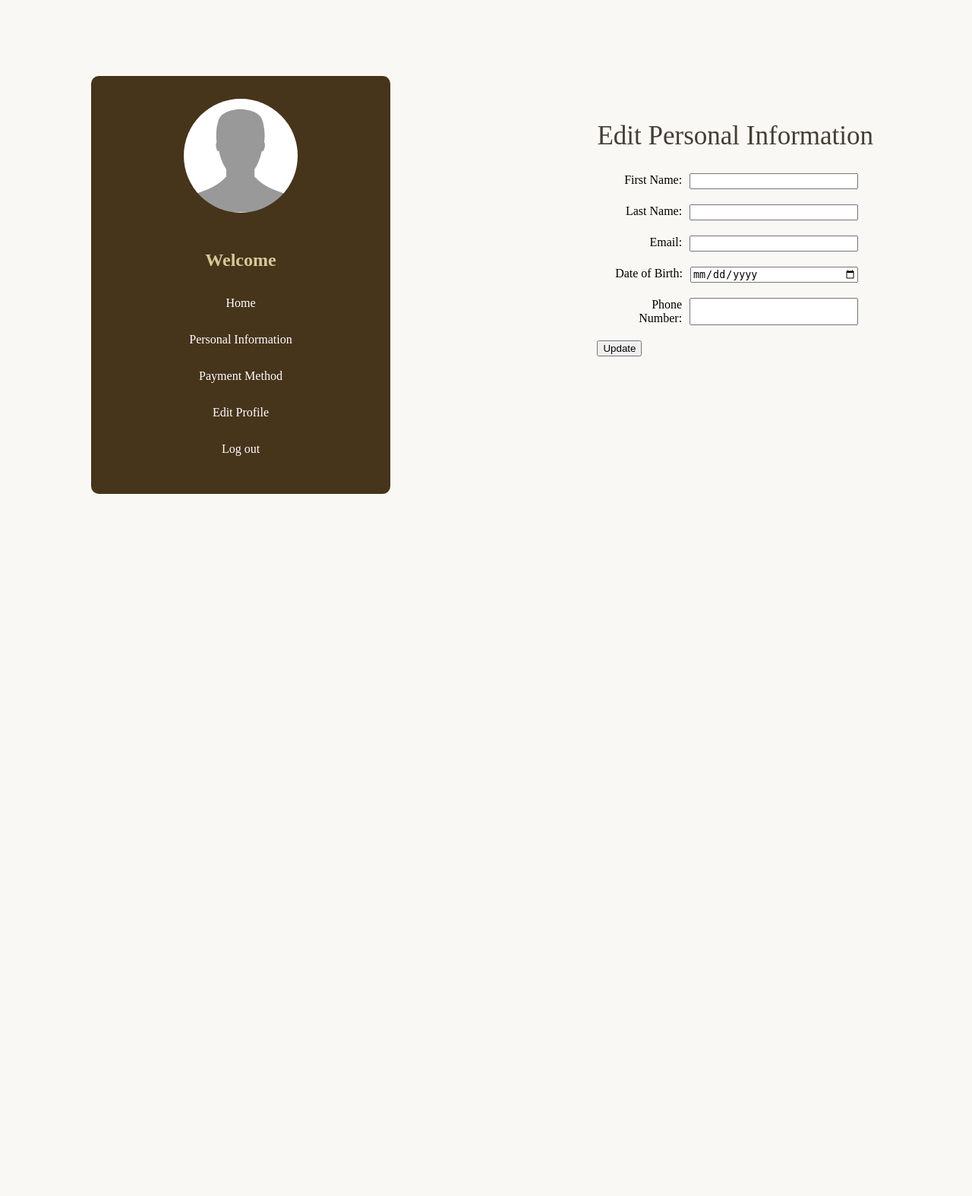
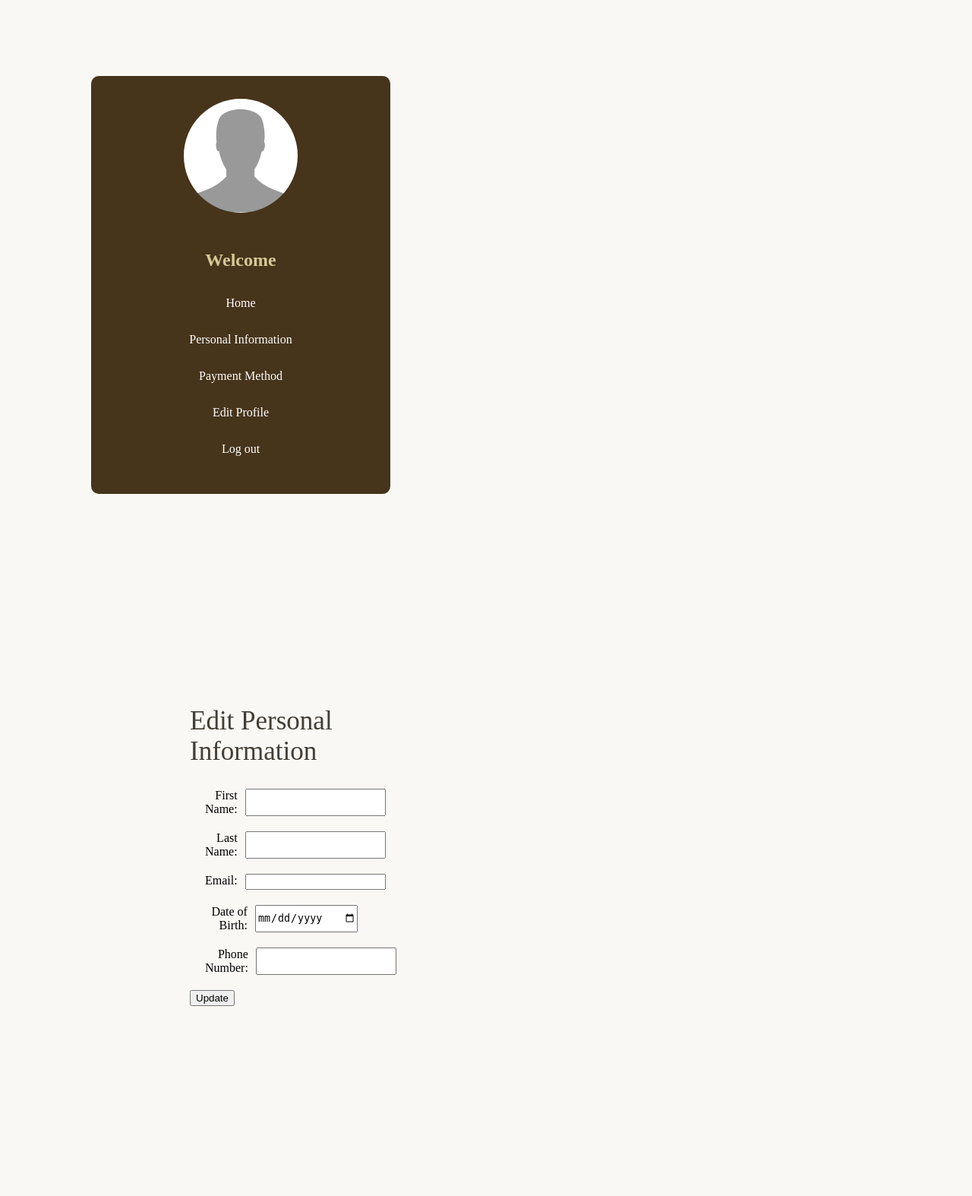
Before and after one commit to yyueqqi/art-gallery-project, a PHP site: page /website/edit_account.php in a window 1280 px wide. Shown: the part 64-1638 px from the top of the page at 76% size. Before the commit the page ends 714 px from the top, so only its background shows below. Run offline with PHP 8.4, Linux system fonts and the light colour scheme; data that the repository does not hold is empty.

Commit message:
aiiiiiiiiiim

```diff
--- a/style/account_styles.css
+++ b/style/account_styles.css
@@ -119,9 +119,14 @@
     display: inline-block;
 }
 
+.user_account{
+    padding:80px;
+    margin: 40px;
+    width: 40%;
+}
 .mt-custum {
-    margin-top: 40px;
-    width: 50%;
+    margin: 40px;
+    width: 70%;
 }
 
 .mt-custum .details {
```
Also changed, not shown: website/account.php (+6 -5 lines).
